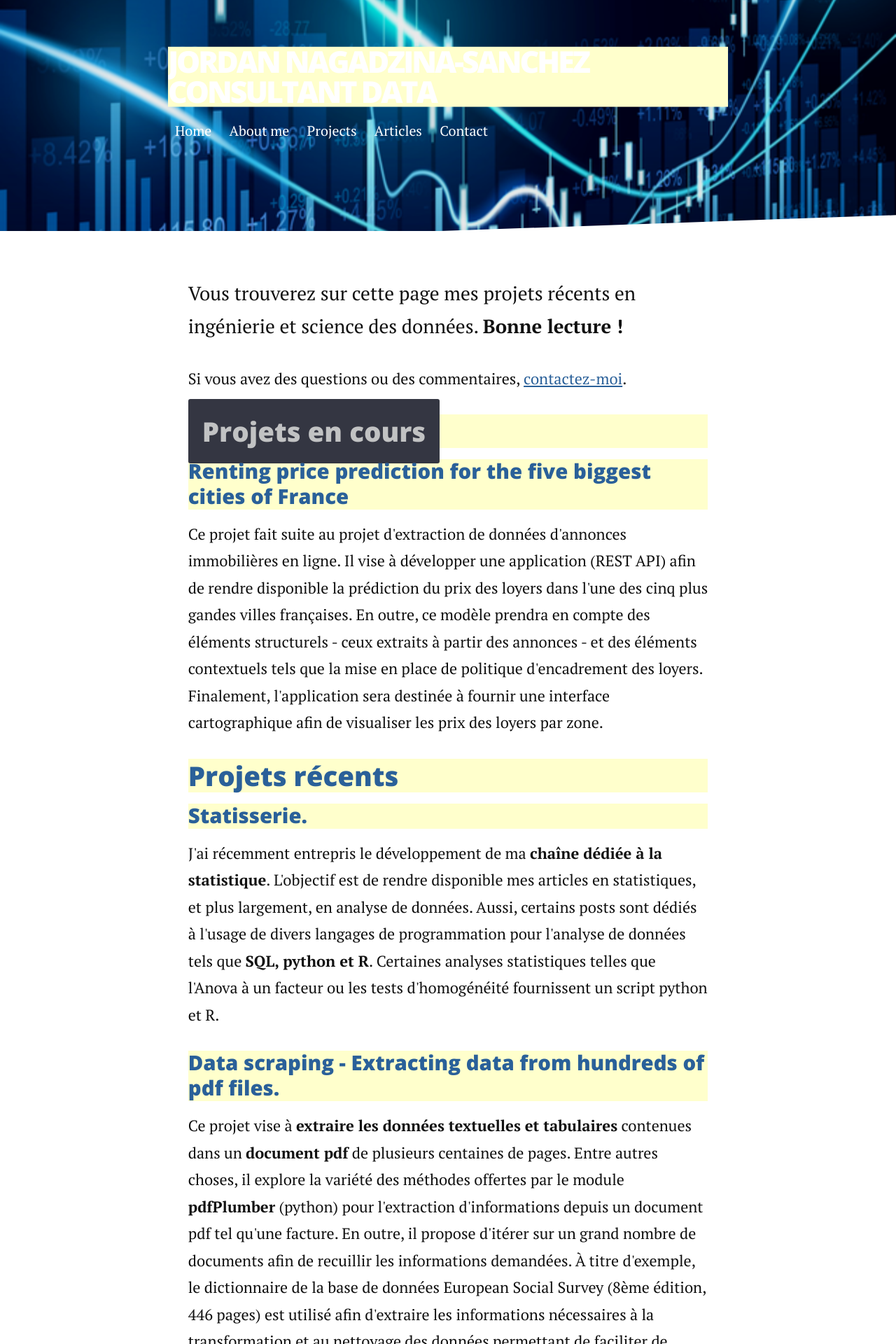
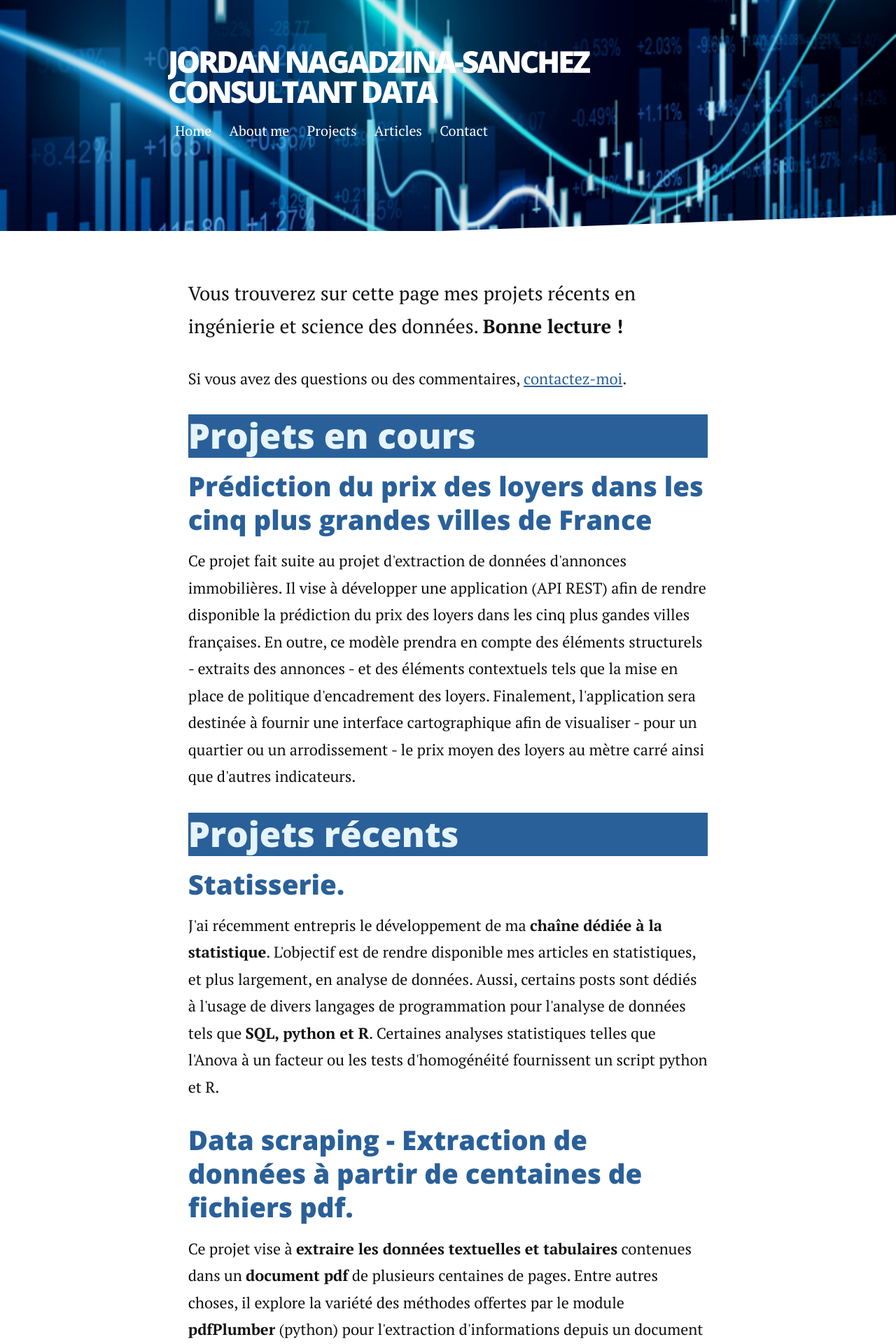
Before and after one commit to JordanNSZ/portofolio, a Jekyll site: the page built from projects.md, in a window 1280 px wide. Shown: the top 1920 px of the page at 70% size. Built offline with Jekyll 4.4.1, drawn with Linux system fonts in a browser that asks for light colours; nearby versions of some CDN libraries; some of the changed text lies outside the part shown.

Commit message:
changement police h2

```diff
--- a/_sass/partials/_typography.scss
+++ b/_sass/partials/_typography.scss
@@ -13,8 +13,6 @@ body {
 h1, .h1, h2, .h2, h3, .h3, h4, .h4, h5, .h5, h6, .h6 {
   margin: .5rem 0 1.5rem;
   font-family: $sans-serif;
-  background-color: #ffc; /* Exemple de couleur de fond pour surligner */
-  color: #2e3436;
 }
 
 // Headings
@@ -42,7 +40,8 @@ h1, .h1 {
 h2, .h2 {
   font-size: 1.6em; // 1.625x body copy size = 26px
   line-height: 1.15384615; // 30px / 26px
-  color: #2a6099;
+  color: #e6f4fc;
+  background: #2a6099;
 }
 
 @media (min-width: 43.75em) {
@@ -60,7 +59,7 @@ h2, .h2 {
 }
 
 h3, .h3 {
-  font-size: 1.375em; // 1.375x body copy size = 22px
+  font-size: 1.555em; // 1.375x body copy size = 22px
   line-height: 1.13636364; //25px / 22px
   color: #2a6099;
 }
@@ -80,7 +79,7 @@ h3, .h3 {
 }
 
 h4, .h4 {
-  font-size: 1.335em; // 1.125x body copy size = 18px
+  font-size: 1.5em; // 1.125x body copy size = 18px
   line-height: 1.11111111;
   color: #2a6099; //#2a6099
 }
@@ -91,7 +90,7 @@ h4, .h4 {
   }
 }
 h5, .h5 {
-  font-size: 1.3em; // 1.125x body copy size = 18px
+  font-size: 1.4em; // 1.125x body copy size = 18px
   line-height: 1.11111111;
   color: #2a6099; //#2a6099
 }
@@ -102,7 +101,7 @@ h5, .h5 {
   }
 }
 h6, .h6 {
-  font-size: 1.275em; // 1.125x body copy size = 18px
+  font-size: 1.3em; // 1.125x body copy size = 18px
   line-height: 1.11111111;
   color: #2a6099; //#2a6099
 }
--- a/projects.md
+++ b/projects.md
@@ -9,35 +9,35 @@ title: Projects
 	<p class="intro">Vous trouverez sur cette page mes projets récents en ingénierie et science des données. <b>Bonne lecture !</b>
 	<p> Si vous avez des questions ou des commentaires,  <a href="mailto:jordan.nagadzina.sanchez@gmail.com">contactez-moi</a>.</p>
 
-<h3><span class="highlight">Projets en cours</span></h3>
-<h4>Renting price prediction for the five biggest cities of France</h4>
+<h2>Projets en cours</h2>
+<h3>Prédiction du prix des loyers dans les cinq plus grandes villes de France</h3>
 
-<p> Ce projet fait suite au projet d'extraction de données d'annonces immobilières en ligne. Il vise à développer une application (REST API) afin de rendre disponible la prédiction du prix des loyers dans l'une des cinq plus gandes villes françaises. En outre, ce modèle prendra en compte des éléments structurels - ceux extraits à partir des annonces - et des éléments contextuels tels que la mise en place de politique d'encadrement des loyers. Finalement, l'application sera destinée à fournir une interface cartographique afin de visualiser les prix des loyers par zone. </p>
+<p> Ce projet fait suite au projet d'extraction de données d'annonces immobilières. Il vise à développer une application (API REST) afin de rendre disponible la prédiction du prix des loyers dans les cinq plus gandes villes françaises. En outre, ce modèle prendra en compte des éléments structurels - extraits des annonces - et des éléments contextuels tels que la mise en place de politique d'encadrement des loyers. Finalement, l'application sera destinée à fournir une interface cartographique afin de visualiser - pour un quartier ou un arrodissement - le prix moyen des loyers au mètre carré ainsi que d'autres indicateurs. </p>
 <p></p>
 <p></p>
 <p></p>
-<h3>Projets récents</h3>
-<h4>Statisserie.</h4>
+<h2>Projets récents</h2>
+<h3>Statisserie.</h3>
 <p> J'ai récemment entrepris le développement de ma <b>chaîne dédiée à la statistique</b>. L'objectif est de rendre disponible mes articles en statistiques, et plus largement, en analyse de données. Aussi, certains posts sont dédiés à l'usage de divers langages de programmation pour l'analyse de données tels que <b>SQL, python et R</b>. Certaines analyses statistiques telles que l'Anova à un facteur ou les tests d'homogénéité fournissent un script python et R.
 
-<h4>Data scraping - Extracting data from hundreds of pdf files.</h4>
+<h3>Data scraping - Extraction de données à partir de centaines de fichiers pdf.</h3>
 <p> Ce projet vise à <b>extraire les données textuelles et tabulaires</b> contenues dans un <b>document pdf</b> de plusieurs centaines de pages. Entre autres choses, il explore la variété des méthodes offertes par le module <b>pdfPlumber</b> (python) pour l'extraction d'informations depuis un document pdf tel qu'une facture. En outre, il propose d'itérer sur un grand nombre de documents afin de recuillir les informations demandées. À titre d'exemple, le dictionnaire de la base de données European Social Survey (8ème édition, 446 pages) est utilisé afin d'extraire les informations nécessaires à la transformation et au nettoyage des données permettant de faciliter de futures analyses. </p>
 <li> compétences : extraction de données depuis un pdf.</li>
 <li> outils : python, pdfPlumber, regular expressions (RegExp).</li>
 
-<h4>Extraction of real estate advertisement data - ELT and ETL.</h4>
+<h3>Extraction de données d'annonces immobilières - ELT et ETL.</h3>
 <p> Ce projet vise à extraire et rendre disponible des données exploitables pour diverses analyses inférentielles et exploratoires ainsi que la rédaction de rapports et de tableaux de bords. Pour ce faire j'ai déployé deux processus d'extraction et d'ingestion de données : ETL et ELT. </p>
 
-<h5> Extraction</h5>
+<h4> Extraction</h4>
 <p>L'<b>extraction des données</b> est effectuée avec le module <b>selenium de python</b>. Notamment, le programme demande de renseigner deux paramètres : la ville et le nombre d'annonces immobilières à extraire. Afin de prévenir les problèmes de détection, j'utilise un algorithme de <b>rotation d'adresse IP</b> permettant le changement de l'adresse IP à chaque nouvelle page extraite.</p>
 
-<h6>Chargement et transformation - <b>Processus ELT</b>.</h6>
+<h5>Chargement et transformation - <b>Processus ELT</b>.</h5>
 <p> Une fois les données extraites, l'utilisation d'un <b>ORM (SQLAlchemy)</b> permet le chargement des données dans un <b>entrepôt de données PostgreSQL</b>. </p>
 <p> Finalement, Data Build Tool (DBT) est utilisé pour transformer et nettoyer les données au sein de l'entrepôt posgtreSQL. </p>
 <li> compétences : extraction de données depuis un site web ; manipulation et transformation de données.  .</li>
 <li> outils : python, BeautifulSoup, selnium, RegExp, SQLAlchemy, postgreSQL, DBT.</li>
 
-<h6>Transformation et chargement - <b>Processus ETL</b>.</h6>
+<h5>Transformation et chargement - <b>Processus ETL</b>.</h5>
 <p> Une fois les données extraites, l'utilisation du module <b>pandas de python</b> permet de transformer et nettoyer les données. </p>
 <P> Enfin, les données sont chargées dans <b>BigQuery</b>, la solution cloud d'entrepôt de données de <b>Google Cloud Plateform</b>. </p>
 
```
Also changed, not shown: about.md (+1 -1 lines).
